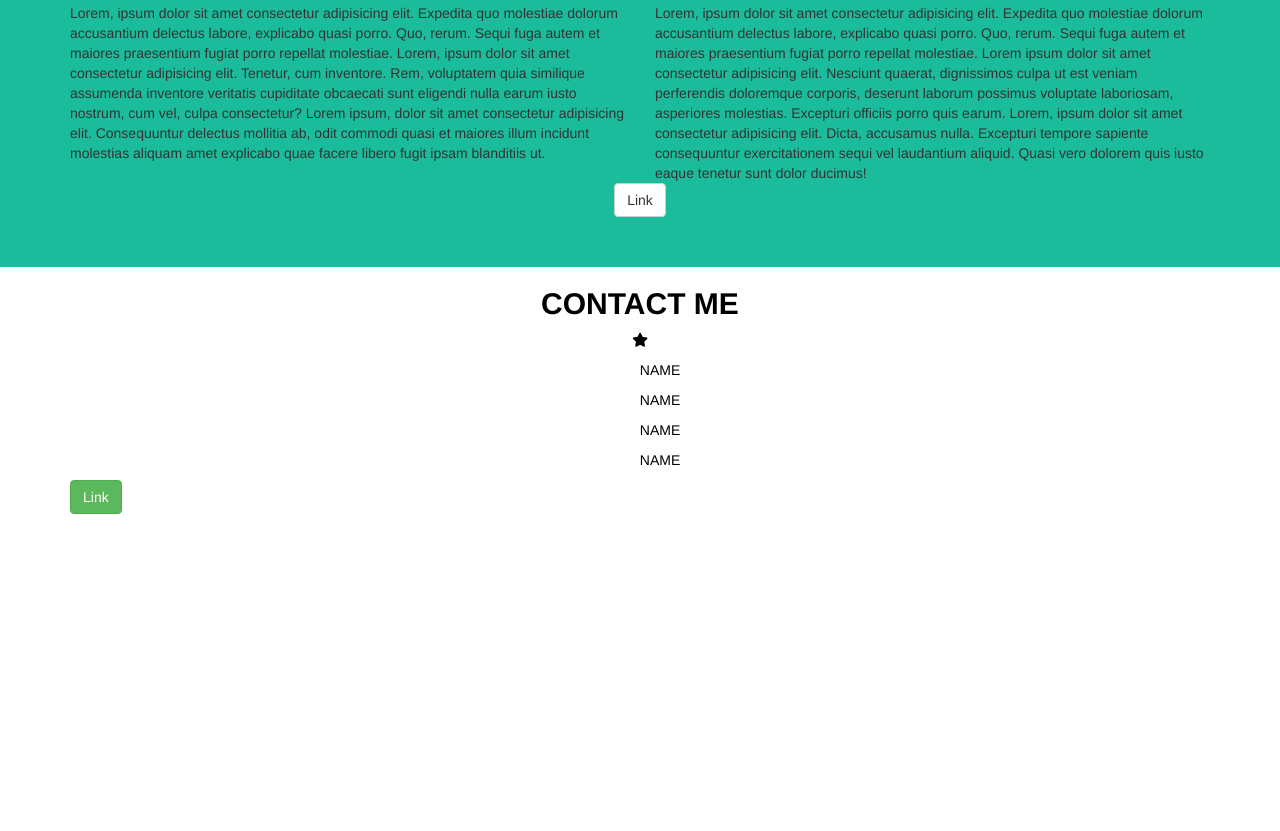
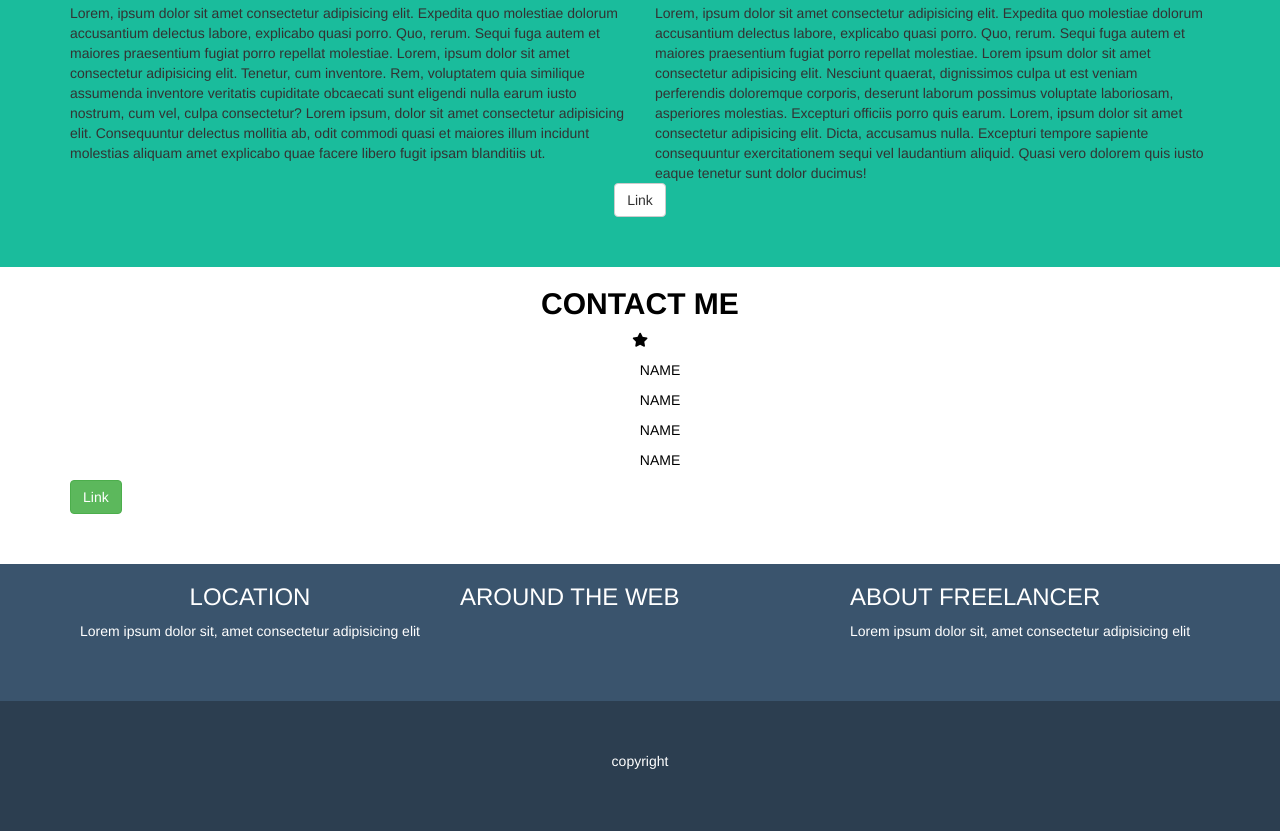
Before and after one commit to biancoenrico/html-css-bootstrap-freelancer, a plain HTML site: page index.html in a window 1280 px wide. Shown: the part 1043-1874 px from the top of the page. Before the commit the page ends 1557 px from the top, so only its background shows below. Drawn offline with nearby package versions, Linux system fonts and the light colour scheme.

Commit message:
scheletro pagina completato

```diff
--- a/css/style.css
+++ b/css/style.css
@@ -72,3 +72,17 @@ h1{
     padding-bottom: 50px;
 }
 /* Contact Section */
+.contact{
+    padding-bottom: 50px;
+}
+/* FOOTER */
+.info{
+    background-color: #3a546d;
+    color: white;
+    padding-bottom: 50px;
+}
+.copyright{
+    background-color: #2c3e50;
+    color: white;
+    padding: 50px 0;
+}
--- a/index.html
+++ b/index.html
@@ -59,9 +59,11 @@
             <!--End jumbotron -->
     </header>
         <!-- END HEADER -->
+
         <!-- MAIN -->
     <main>
 
+        <!-- Portfolio Section -->
         <section class="portfolio">
             <div class="container">
                 <h2><strong>portfolio</strong></h2>
@@ -74,7 +76,9 @@
                 <div class="col-xs-12 col-md-6 col-lg-4"></div>
             </div>
         </section>
+        <!-- Portfolio Section -->
 
+        <!-- About Section -->
         <section class="about">
             <div class="container">
                 <div class="about-content text-center">
@@ -98,7 +102,9 @@
                 </div>
             </div>
         </section>
+        <!-- About Section -->
 
+        <!-- Contact Section -->
         <section class="contact">
             <div class="container">
                 <h2><strong>contact me</strong></h2>
@@ -121,7 +127,39 @@
 
             </div>
         </section>
+        <!-- Contact Section -->
+
     </main>
-    <!-- END MAIN -->
+        <!-- END MAIN -->
+
+        <!-- FOOTER -->
+    <footer>
+        <div class="info">
+            <div class="container">
+                <div class="row">
+                    <div class="col-xs-12 col-sm-4 text-center">
+                        <h3 class="text-uppercase">location</h3>
+                        <p>Lorem ipsum dolor sit, amet consectetur adipisicing elit</p>
+                    </div>
+                    <div class="col-xs-12 col-sm-4">
+                        <h3 class="text-uppercase">around the web</h3>
+                        <p></p>
+                    </div>
+                    <div class="col-xs-12 col-sm-4">
+                        <h3 class="text-uppercase">about freelancer</h3>
+                        <p>Lorem ipsum dolor sit, amet consectetur adipisicing elit</p>
+                    </div>
+                </div>
+            </div>
+        </div>
+        <div class="copyright">
+            <div class="text-center">
+                <p>
+                    copyright
+                </p>
+            </div>
+        </div>
+    </footer>
+        <!-- END FOOTER -->
 </body>
 </html>
```
